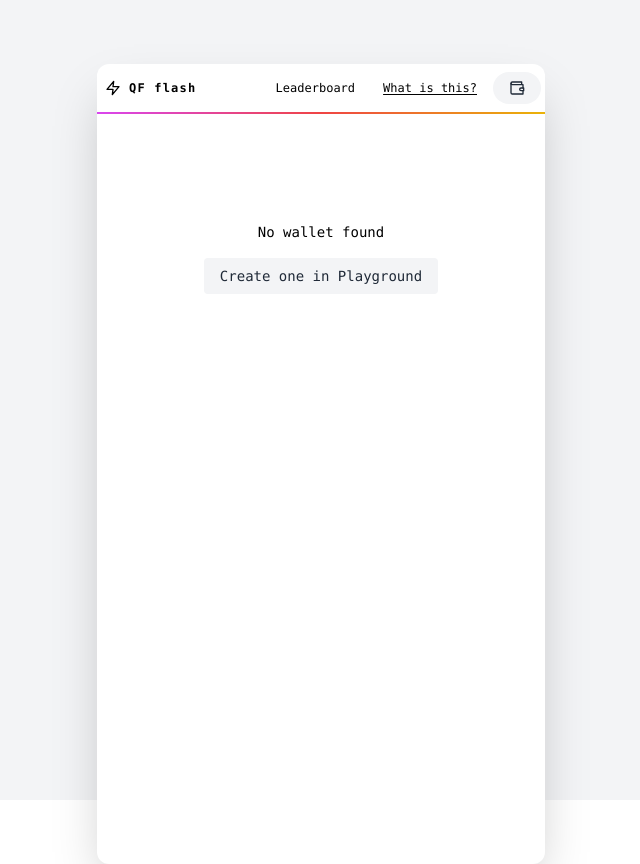
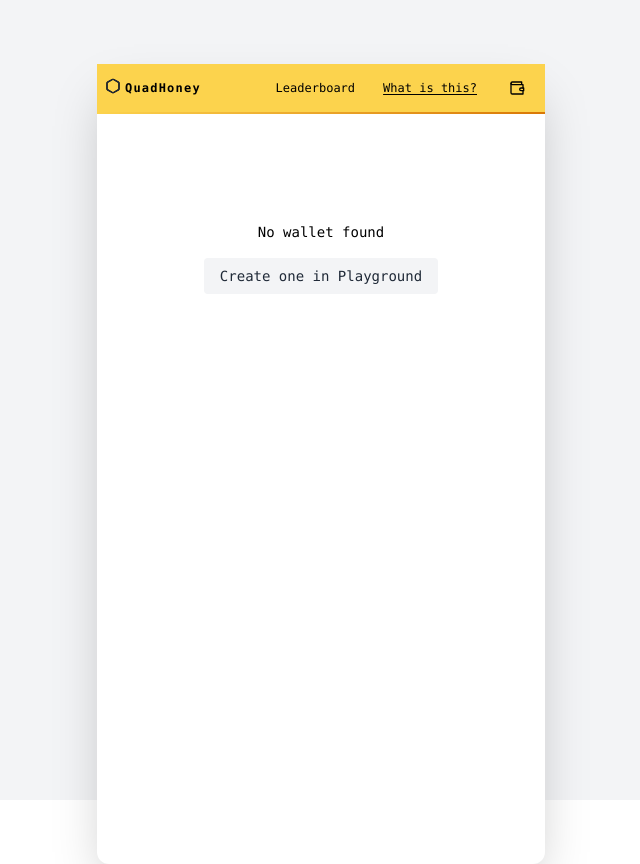
Before and after one commit to supermodularxyz/qf-flash, a Next.js app: page /about in a window 1280 px wide. Shown: the whole page, without its empty margins (319-959 px from the left). Built offline with nearby package versions, Linux system fonts and the light colour scheme; no server answers.

Commit message:
Honey design

```diff
--- a/src/layouts/Layout.tsx
+++ b/src/layouts/Layout.tsx
@@ -3,7 +3,7 @@ import clsx from "clsx";
 import Link from "next/link";
 import { useRouter } from "next/router";
 import { useIsFetching } from "@tanstack/react-query";
-import { Wallet, Zap } from "lucide-react";
+import { Hexagon, Wallet } from "lucide-react";
 
 import { Button } from "components/Button";
 import { useWallet } from "providers/WalletProvider";
@@ -14,14 +14,19 @@ const Logo = () => {
   return (
     <Link
       href={"/"}
-      className="flex pl-1 text-xs font-bold tracking-widest hover:text-gray-600"
+      className="flex pl-1 text-xs font-bold tracking-widest hover:text-amber-700"
     >
-      <Zap
-        className={clsx("mr-2 h-4 w-4 transition-colors", {
-          ["animate-ping text-yellow-500"]: isFetching,
-        })}
-      />
-      QF flash
+      <div className="relative -top-0.5 mr-1">
+        <Hexagon
+          className={clsx("h-4 w-4  transition-colors", {
+            ["animate-ping text-amber-700"]: isFetching,
+          })}
+        />
+        <Hexagon
+          className={clsx("absolute left-0 top-0  h-4 w-4 text-gray-800 ")}
+        />
+      </div>
+      QuadHoney
     </Link>
   );
 };
@@ -37,23 +42,23 @@ export const Layout = ({
 
   return (
     <BaseLayout>
-      <header className="flex items-center justify-between p-1">
+      <header className="flex items-center justify-between bg-amber-300 p-1">
         <Logo />
         <div className="flex items-center gap-1 text-xs">
           <NavLink label="Leaderboard" href={`/leaderboard`} />
           <NavLink label="What is this?" href={`/about`} />
           <Link href={`/wallet`} className="">
-            <Button className="rounded-full py-2 px-2">
+            <Button intent={"ghost"} className="rounded-full py-2 px-2">
               <Wallet className="h-4 w-4" />
             </Button>
           </Link>
         </div>
       </header>
-      <div className="h-[2px] bg-gradient-to-r from-fuchsia-500 via-red-500  to-yellow-500 " />
+      <div className="h-[2px] bg-gradient-to-r from-amber-300   to-amber-600 " />
       <div className="p-4">
         {isLoading ? (
           <Alert>
-            <div className="h-8 w-8 animate-ping rounded-full border-4 border-fuchsia-500" />
+            <div className="h-8 w-8 animate-ping rounded-full border-4 border-amber-400" />
           </Alert>
         ) : wallet ? (
           children
@@ -78,7 +83,7 @@ const NavLink = ({ href = "", label = "" }) => {
   const isActive = router.asPath === href;
   return (
     <Link
-      className={clsx("rounded p-3 hover:bg-gray-100", {
+      className={clsx("rounded p-3 hover:bg-amber-400", {
         ["underline underline-offset-2"]: isActive,
       })}
       href={href}
--- a/src/pages/about.tsx
+++ b/src/pages/about.tsx
@@ -15,7 +15,7 @@ const About: NextPage = () => {
       <div className="flex justify-around gap-4 pt-8">
         <div>
           <div className="mb-2 text-center text-6xl">{"🌼"}</div>
-          <div>Build projects</div>
+          <div>Building projects</div>
         </div>
         <div>
           <div className="mb-2 text-center text-6xl">{"🐝"}</div>
```
